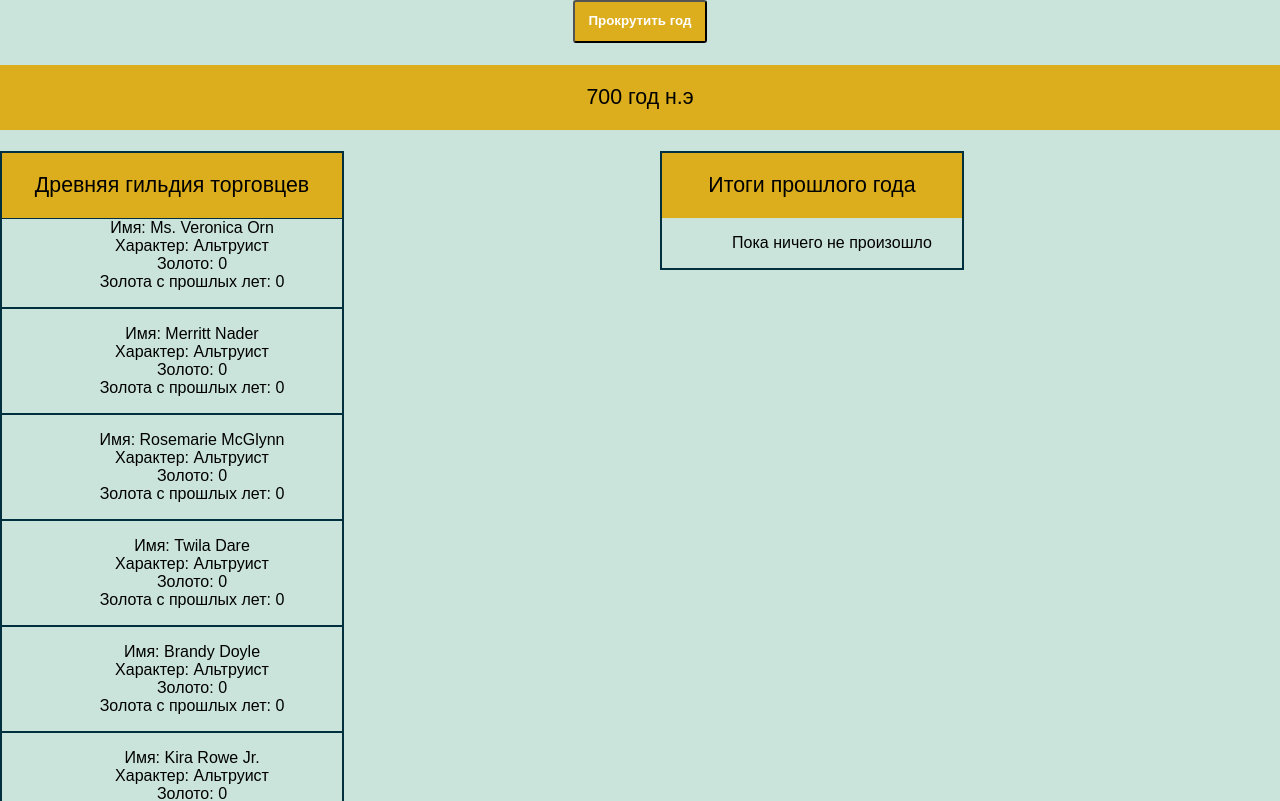
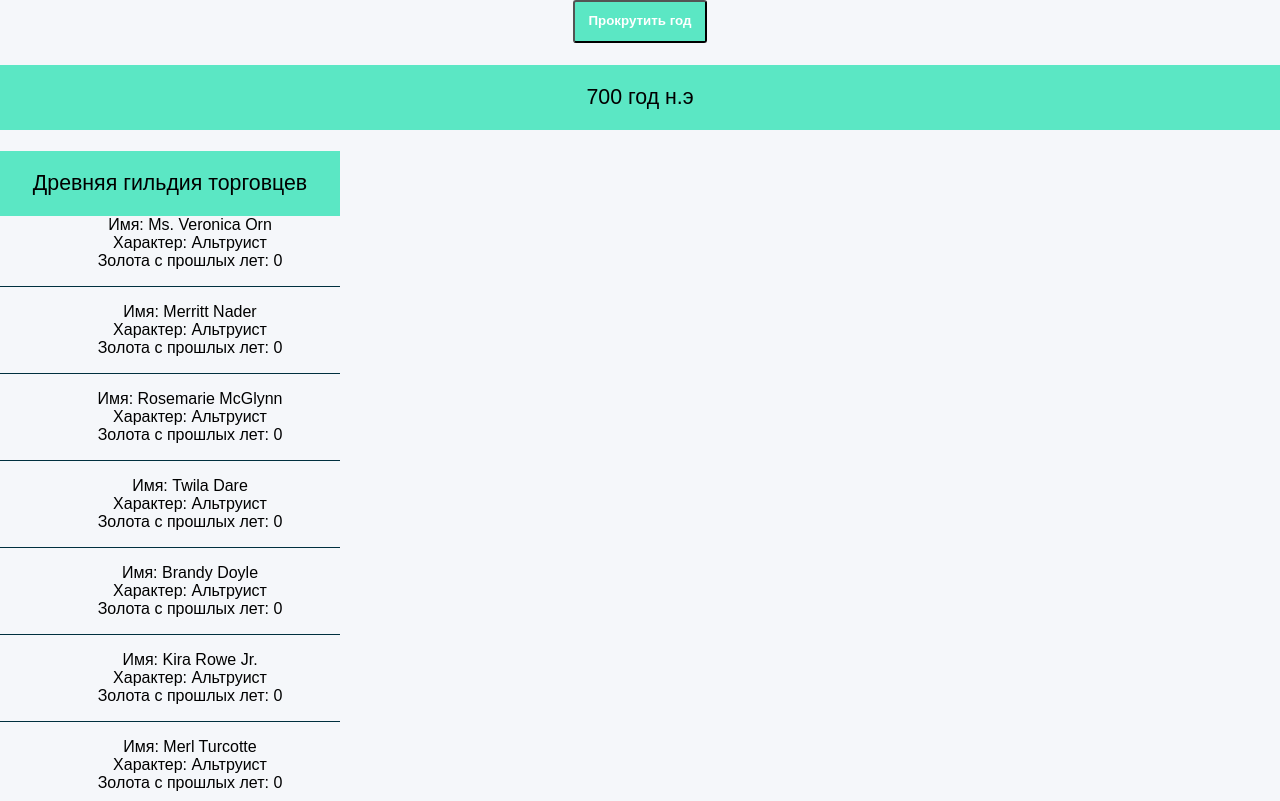
Before and after one commit to JohnDeeBeeCooper/test-guild, a React (Create React App) app: page / in a window 1280 px wide. Shown: the top 801 px of the page. Built offline with nearby package versions, Linux system fonts and the light colour scheme.

Commit message:
small fixes, added random for deals

```diff
--- a/src/components/App.css
+++ b/src/components/App.css
@@ -4,32 +4,34 @@ div {
 
 .guild {
   display: inline-block;
-  border: 1px solid #00303F;
+  /*border: 1px solid #00303F;*/
   min-width: 300px;
   max-width: 400px;
   vertical-align: top;
   float: left;
+  max-height: 800px;
 }
 
 .log {
-  border: 2px solid #00303F;
-  min-width: 300px;
-  max-width: 900px;
+  /*border: 2px solid #00303F;*/
   margin: 0 auto;
   display: inline-block;
   vertical-align: top;
+  overflow-y: auto;
+  width: 75%;
 }
 
 .dealer {
-  border: 1px solid #00303F;
+  border-bottom: 1px solid #00303F;
   margin: 0 auto;
 }
 
 .namespace,
 .year {
-  background: #DCAE1D;
+  background: #5BE7C4;
   padding: 20px;
   font: 16pt "Kurale", sans-serif;
+  overflow: hidden;
 }
 
 .btn {
@@ -38,16 +40,16 @@ div {
   text-decoration: none;
   padding: .8em 1em calc(.8em + 3px);
   border-radius: 3px;
-  background: #DCAE1D;
-  box-shadow: 0 -3px #DCAE1D inset;
+  background: #5BE7C4;
+  box-shadow: 0 -3px #5BE7C4 inset;
   transition: 0.2s;
 }
 
 .btn:hover {
-  background: #DCAE1D;
+  background: #5BE7C4;
 }
 
 .btn:active {
-  background: #DCAE1D;
-  box-shadow: 0 3px rgb(185, 148, 26) inset;
+  background: #5BE7C4;
+  box-shadow: 0 3px #5BE7C4 inset;
 }
--- a/src/components/App.jsx
+++ b/src/components/App.jsx
@@ -14,7 +14,7 @@ export default class extends Component {
   }
   plusYear = () => {
     const guildList = passYear(this.state.guild);
-    guildList[0].sort((a, b) => b.gold - a.gold);
+    guildList[0].sort((a, b) => b.total - a.total);
     this.setState({ year: this.state.year + 1, guild: guildList[0], logs: guildList[1] });
   }
 
--- a/src/components/Dealer.jsx
+++ b/src/components/Dealer.jsx
@@ -7,7 +7,7 @@ export default (props) => {
             <ul className="dealer-list">
                 <li>Имя: {dealer.name}</li>
                 <li>Характер: {dealer.strategy}</li>
-                <li>Золото: {dealer.gold}</li>
+                {/* <li>Золото: {dealer.gold}</li> */}
                 <li>Золота с прошлых лет: {dealer.total}</li>
             </ul>
         </div>
--- a/src/functions/deal.js
+++ b/src/functions/deal.js
@@ -24,6 +24,6 @@ export default (dealer1, dealer2) => {
         }
 
     }
-    return [dealer1, dealer2, log];
+    return log;
 
 }
--- a/src/functions/nameGenerator.js
+++ b/src/functions/nameGenerator.js
@@ -1,6 +1,5 @@
 export default () => {
     let faker = require('faker');
-
-    let randomName = faker.name.findName();
+    let randomName = Math.random() < 0.001 ? 'Kraft Lawrence' : faker.name.findName();
     return randomName;
 }
--- a/src/functions/passYear.js
+++ b/src/functions/passYear.js
@@ -5,13 +5,14 @@ import updateMembers from './updateMembers';
 export default (arr) => {
     const couples = makeCouples(arr, []);
     const logs = [];
-    couples.forEach((item,i,couples) => {
-        while (item.dealCount > 0) {
-            logs.push(deal(item.dealer1, item.dealer2)[2]);
-            item.dealCount--;
-        }
+    couples.forEach((item, i, couples) => {
+        couples = couples.filter(couple => couple.dealCount > 0);
+        const rand = Math.floor(Math.random() * couples.length);
+        const current = couples[rand];
+        logs.push(deal(current.dealer1, current.dealer2));
+        current.dealCount--;
+
     });
-
-    updateMembers(arr,logs);
-    return [arr, logs];
+    const [newArr, newLogs] = updateMembers(arr, logs);
+    return [newArr, newLogs];
 }
--- a/src/functions/updateMembers.js
+++ b/src/functions/updateMembers.js
@@ -4,26 +4,23 @@ export default (arr, logs) => {
     arr.sort((a, b) => b.gold - a.gold);
     const id = []
     logs.push('Конец года.');
-    const startDeleteId = arr.length - arr.length / 5;
-    arr = arr.filter(item => {
-        if (arr.length > startDeleteId + 1) {
+    const startDeleteId = arr.length - Math.floor(arr.length / 5);
+    const newArr = arr.filter(item => {
             if (arr[startDeleteId].gold < item.gold) {
                 item.total += item.gold;
                 item.gold = 0;
                 return true;
             } else {
-                logs.push(`Был изгнан ${item.name} имея при себе ${item.gold} золота`);
+                logs.push(`Был изгнан ${item.name}, заработав за этот год всего ${item.gold} золота`);
                 id.push(item.id);
                 return false;
             }
-        }
-        return false;
     });
     logs.push('Двери для новых торговцев открыты.');
     id.forEach((item, i, id) => {
-        const current = arr[i];
+        const current = newArr[i];
         const nameDealer = nameGenerator();
-        arr.push({
+        newArr.push({
             id: item,
             name: nameDealer,
             strategy: current.strategy,
@@ -32,5 +29,6 @@ export default (arr, logs) => {
             features: current.features
         });
         logs.push(`В гильдию явился ${nameDealer}. Добро пожаловать.`);
-    })
+    });
+    return [newArr, logs];
 }
--- a/src/index.css
+++ b/src/index.css
@@ -2,7 +2,7 @@ body {
   margin: 0;
   padding: 0;
   font-family: sans-serif;
-  background: #CAE4DB;
+  background: #F5F7FA;
 }
 li{
   list-style-type: none;
```
